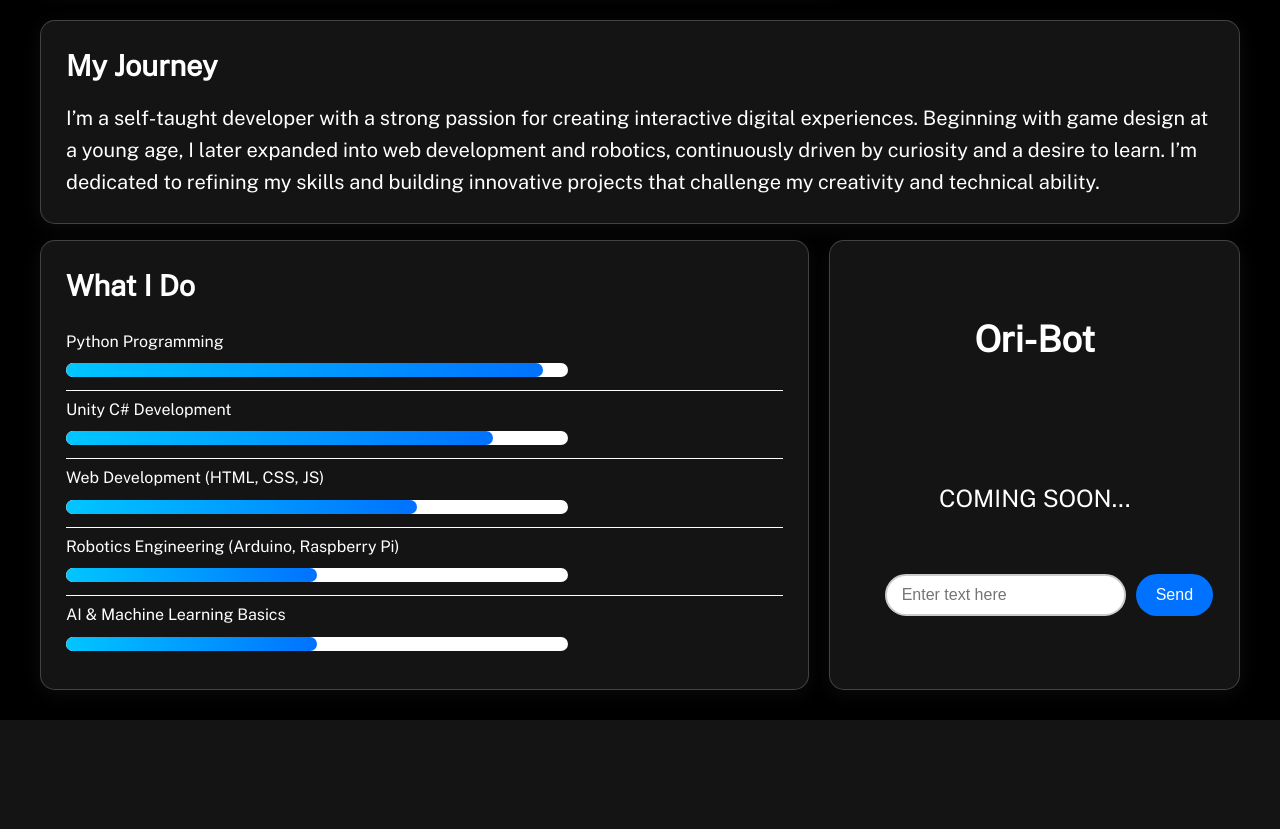
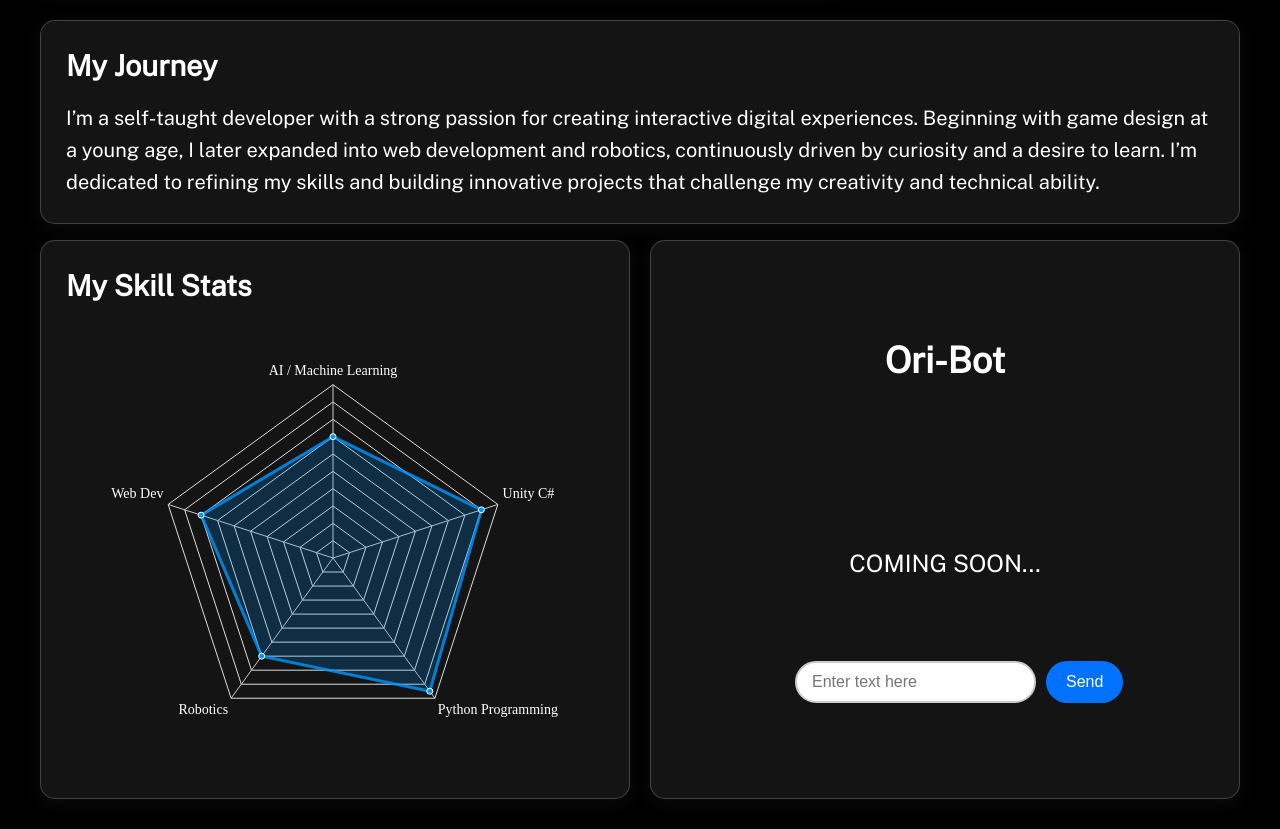
Before and after one commit to Orileshem10/Portfolio, a Flask app: page / in a window 1280 px wide. Shown: the part 702-1531 px from the top of the page. Before the commit the page ends 1422 px from the top, so only its background shows below. Run offline with Flask 3, Linux system fonts and the light colour scheme; some libraries are stand-ins or nearby versions.

Commit message:
fifa-style skills chart

```diff
--- a/static/css/main.css
+++ b/static/css/main.css
@@ -261,8 +261,11 @@ body {
   justify-content: space-between;
 }
 
-#skills-card {
-  flex: 2;
+#skillsRadar {
+  width: 100%;
+  max-width: 450px;
+  height: 450px;
+  margin: 0 auto;
 }
 
 #chatbot {
--- /dev/null
+++ b/static/js/experience.js
@@ -0,0 +1,44 @@
+const ctx = document.getElementById('skillsRadar');
+
+new Chart(ctx, {
+  type: 'radar',
+  data: {
+    labels: ['AI / Machine Learning', 'Unity C#', 'Python Programming', 'Robotics', 'Web Dev'],
+    datasets: [
+      {
+        label: 'My experience',
+        data: [70, 90, 95, 70, 80],
+        fill: true,
+        backgroundColor: 'rgba(0, 150, 255, 0.2)',
+        borderColor: 'rgba(0, 150, 255, 0.8)',
+        pointBackgroundColor: 'rgba(0, 150, 255, 1)',
+        pointBorderColor: '#fff',
+        pointHoverBackgroundColor: '#fff',
+        pointHoverBorderColor: 'rgba(0, 150, 255, 1)'
+      }
+    ]
+  },
+  options: {
+    elements: {
+      line: { borderWidth: 3 }
+    },
+    scales: {
+      r: {
+        angleLines: { color: '#ccc' },
+        grid: { color: '#ddd' },
+        pointLabels: {
+          color: 'white',
+          font: { size: 14, family: 'Poppins' }
+        },
+        ticks: {
+            display: false
+        },
+        suggestedMin: 0,
+        suggestedMax: 100
+      }
+    },
+    plugins: {
+      legend: { display: false }
+    }
+  }
+});
--- a/templates/frame.html
+++ b/templates/frame.html
@@ -14,5 +14,6 @@
     <!-- Load JS at the end so DOM exists -->
     <script src="{{ url_for('static', filename='js/project.js') }}"></script>
     <script src="{{ url_for('static', filename='js/menu.js') }}"></script>
+    <script src="{{ url_for('static', filename='js/experience.js') }}"></script>
 </body>
 </html>
--- a/templates/index.html
+++ b/templates/index.html
@@ -108,49 +108,9 @@
         </div>
         <div id="bottom-cards">
             <div class="card" id="skills-card">
-                <h3>What I Do</h3>
-                <ul>
-                    <li>
-                        Python Programming
-                        <div class="skill">
-                            <div class="bar">
-                            <div class="fill" style="--level: 95%;"></div>
-                            </div>
-                        </div>
-                    </li>
-                    <li>
-                        Unity C# Development
-                        <div class="skill">
-                            <div class="bar">
-                            <div class="fill" style="--level: 85%;"></div>
-                            </div>
-                        </div>
-                    </li>
-                    <li>
-                        Web Development (HTML, CSS, JS)
-                        <div class="skill">
-                            <div class="bar">
-                            <div class="fill" style="--level: 70%;"></div>
-                            </div>
-                        </div>
-                    </li>
-                    <li>
-                        Robotics Engineering (Arduino, Raspberry Pi)
-                        <div class="skill">
-                            <div class="bar">
-                            <div class="fill" style="--level: 50%;"></div>
-                            </div>
-                        </div>
-                    </li>
-                    <li>
-                        AI & Machine Learning Basics
-                        <div class="skill">
-                            <div class="bar">
-                            <div class="fill" style="--level: 50%;"></div>
-                            </div>
-                        </div>
-                    </li>
-                </ul>
+                <h3>My Skill Stats</h3>
+                <canvas id="skillsRadar"></canvas>
+                <script src="https://cdn.jsdelivr.net/npm/chart.js"></script>
             </div>
             <div class="card" id="chatbot" style="pointer-events: none;">
                 <h3>Ori-Bot</h3>
```
